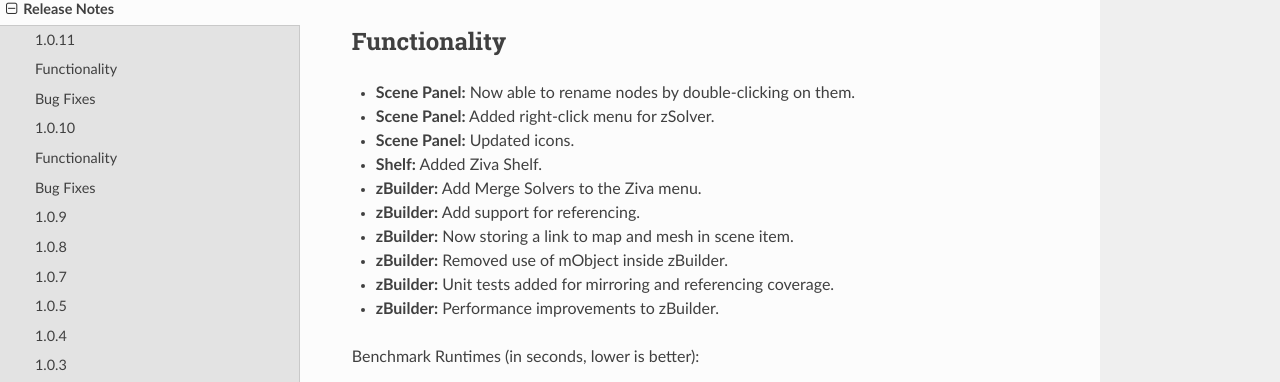
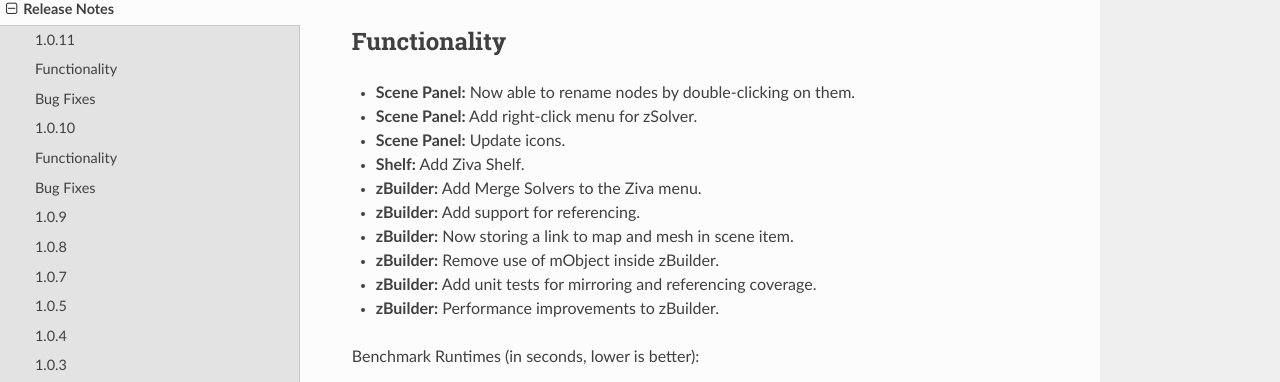
Before and after one commit to Unity-Technologies/ziva-vfx-utils, a Sphinx documentation site: the page built from docs/release.rst, in a window 1280 px wide and 900 px high. Shown: the part 191-573 px from the top of the window. Built offline with Sphinx 7.4.7 and the Read the Docs theme 2.0.0, drawn with Linux system fonts in a browser that asks for light colours.

Commit message:
VFXACT-604 Use impertive tense in ziva-vfx-utils release notes

```diff
--- a/docs/release.rst
+++ b/docs/release.rst
@@ -16,14 +16,14 @@
 Functionality
 -------------
 - **Scene Panel:** Now able to rename nodes by double-clicking on them.
-- **Scene Panel:** Added right-click menu for zSolver.
-- **Scene Panel:** Updated icons.
-- **Shelf:** Added Ziva Shelf.
+- **Scene Panel:** Add right-click menu for zSolver.
+- **Scene Panel:** Update icons.
+- **Shelf:** Add Ziva Shelf.
 - **zBuilder:** Add Merge Solvers to the Ziva menu.
 - **zBuilder:** Add support for referencing.
 - **zBuilder:** Now storing a link to map and mesh in scene item.
-- **zBuilder:** Removed use of mObject inside zBuilder.
-- **zBuilder:** Unit tests added for mirroring and referencing coverage.
+- **zBuilder:** Remove use of mObject inside zBuilder.
+- **zBuilder:** Add unit tests for mirroring and referencing coverage.
 - **zBuilder:** Performance improvements to zBuilder.
 
 Benchmark Runtimes (in seconds, lower is better):
```
